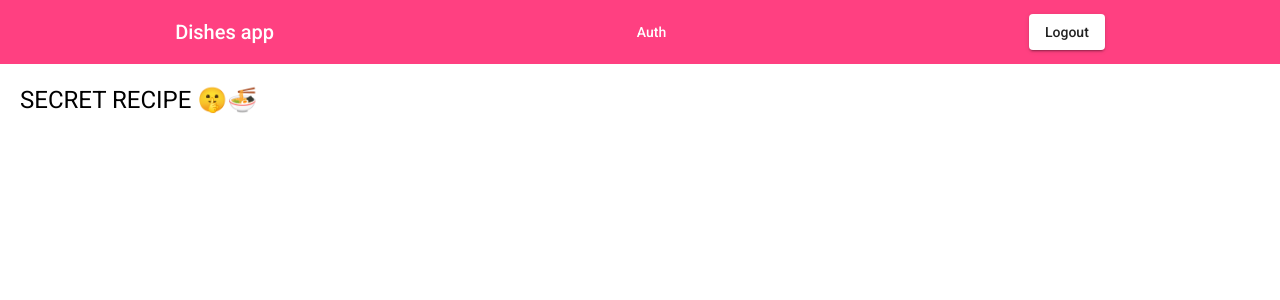
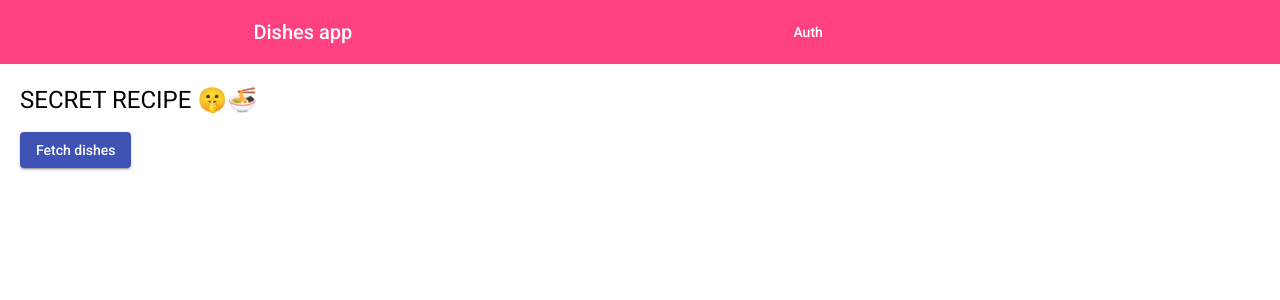
Before and after one commit to jaiminxp/covalense-angular-training, an Angular app: page /dishes in a window 1280 px wide. Shown: the top 300 px of the page. Built offline with nearby package versions, Linux system fonts and the light colour scheme.

Commit message:
Use auth token

```diff
--- a/src/app/concepts/authentication/auth/auth.component.ts
+++ b/src/app/concepts/authentication/auth/auth.component.ts
@@ -1,5 +1,6 @@
 import { Component, OnInit } from '@angular/core';
 import { NgForm } from '@angular/forms';
+import { Router } from '@angular/router';
 import { Observable } from 'rxjs';
 import { AuthService } from '../services/auth.service';
 
@@ -13,7 +14,7 @@ export class AuthComponent implements OnInit {
   isLoading: boolean = false;
   errMsg: string;
 
-  constructor(private authService: AuthService) {}
+  constructor(private authService: AuthService, private router: Router) {}
 
   ngOnInit(): void {}
 
@@ -41,6 +42,7 @@ export class AuthComponent implements OnInit {
       next: (user) => {
         console.log('🚀 ~ user', user);
         this.isLoading = false;
+        this.router.navigate(['/dishes']);
       },
       error: (errMsg) => {
         this.errMsg = errMsg;
--- a/src/app/concepts/authentication/authentication.module.ts
+++ b/src/app/concepts/authentication/authentication.module.ts
@@ -18,6 +18,7 @@ import { HttpClientModule } from '@angular/common/http';
 import { MatProgressSpinnerModule } from '@angular/material/progress-spinner';
 import { DishesComponent } from './dishes/dishes.component';
 import { ProcessHTTPMsgService } from 'src/app/shared/process-httpmsg.service';
+import { MatListModule } from '@angular/material/list';
 
 @NgModule({
   declarations: [HomeComponent, RootComponent, AuthComponent, DishesComponent],
@@ -32,6 +33,7 @@ import { ProcessHTTPMsgService } from 'src/app/shared/process-httpmsg.service';
     MatInputModule,
     HttpClientModule,
     MatProgressSpinnerModule,
+    MatListModule,
   ],
   bootstrap: [RootComponent],
   providers: [ProcessHTTPMsgService],
--- a/src/app/concepts/authentication/dishes/dishes.component.css
+++ b/src/app/concepts/authentication/dishes/dishes.component.css
@@ -0,0 +1,3 @@
+.dishes-container {
+  margin: 20px;
+}
--- a/src/app/concepts/authentication/dishes/dishes.component.html
+++ b/src/app/concepts/authentication/dishes/dishes.component.html
@@ -1,3 +1,12 @@
-<div class="container">
+<div class="dishes-container">
   <h1>SECRET RECIPE 🤫🍜</h1>
+  <button mat-raised-button color="primary" (click)="onFetchDishes()">
+    Fetch dishes
+  </button>
+
+  <mat-list>
+    <mat-list-item *ngFor="let dish of dishes">
+      <h2>{{ dish.name }}</h2>
+    </mat-list-item>
+  </mat-list>
 </div>
--- a/src/app/concepts/authentication/dishes/dishes.component.ts
+++ b/src/app/concepts/authentication/dishes/dishes.component.ts
@@ -1,15 +1,21 @@
 import { Component, OnInit } from '@angular/core';
+import { Dish } from 'src/app/shared/Dish';
+import { DishesService } from '../services/dishes.service';
 
 @Component({
   selector: 'app-dishes',
   templateUrl: './dishes.component.html',
-  styleUrls: ['./dishes.component.css']
+  styleUrls: ['./dishes.component.css'],
 })
 export class DishesComponent implements OnInit {
+  dishes: Dish[];
+  constructor(private dishService: DishesService) {}
 
-  constructor() { }
+  ngOnInit(): void {}
 
-  ngOnInit(): void {
+  onFetchDishes() {
+    this.dishService.getDishes().subscribe((dishes) => {
+      this.dishes = dishes;
+    });
   }
-
 }
--- a/src/app/concepts/authentication/root/root.component.html
+++ b/src/app/concepts/authentication/root/root.component.html
@@ -17,7 +17,12 @@
       >Dishes 🔐</a
     >
   </div>
-  <button mat-raised-button color="secondary" (click)="onLogout()">
+  <button
+    *ngIf="isAuthenticated"
+    mat-raised-button
+    color="secondary"
+    (click)="onLogout()"
+  >
     Logout
   </button>
 </mat-toolbar>
--- a/src/app/concepts/authentication/services/auth.service.ts
+++ b/src/app/concepts/authentication/services/auth.service.ts
@@ -1,6 +1,6 @@
 import { HttpClient } from '@angular/common/http';
 import { Injectable } from '@angular/core';
-import { Subject } from 'rxjs';
+import { BehaviorSubject, Subject } from 'rxjs';
 import { catchError, tap } from 'rxjs/operators';
 import { ProcessHTTPMsgService } from 'src/app/shared/process-httpmsg.service';
 import { User } from 'src/app/shared/user.model';
@@ -9,7 +9,7 @@ import { User } from 'src/app/shared/user.model';
   providedIn: 'root',
 })
 export class AuthService {
-  user = new Subject<User>();
+  user = new BehaviorSubject<User>(null);
   constructor(
     private httpClient: HttpClient,
     private processHTTPMsgService: ProcessHTTPMsgService
--- /dev/null
+++ b/src/app/concepts/authentication/services/dishes.service.ts
@@ -0,0 +1,30 @@
+import { HttpClient, HttpParams } from '@angular/common/http';
+import { Injectable } from '@angular/core';
+import { exhaustMap, Observable, take, tap } from 'rxjs';
+import { Dish } from 'src/app/shared/Dish';
+import { AuthService } from './auth.service';
+
+@Injectable({
+  providedIn: 'root',
+})
+export class DishesService {
+  constructor(
+    private httpClient: HttpClient,
+    private authService: AuthService
+  ) {}
+
+  getDishes(): Observable<Dish[]> {
+    return this.authService.user.pipe(
+      take(1),
+      exhaustMap((user) => {
+        console.log('🚀 ~ user', user);
+        return this.httpClient.get<Dish[]>(
+          'https://restaurant-angular-app-87e25-default-rtdb.asia-southeast1.firebasedatabase.app/dishes.json',
+          {
+            params: new HttpParams().set('auth', user.token),
+          }
+        );
+      })
+    );
+  }
+}
```
Also changed, not shown: 1 other file (tests, documents, lock files or other folders).
